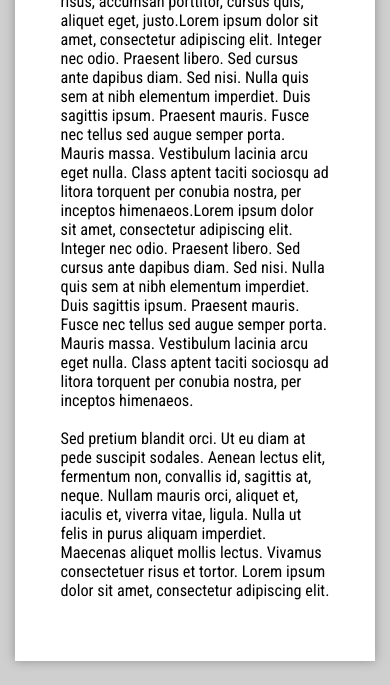
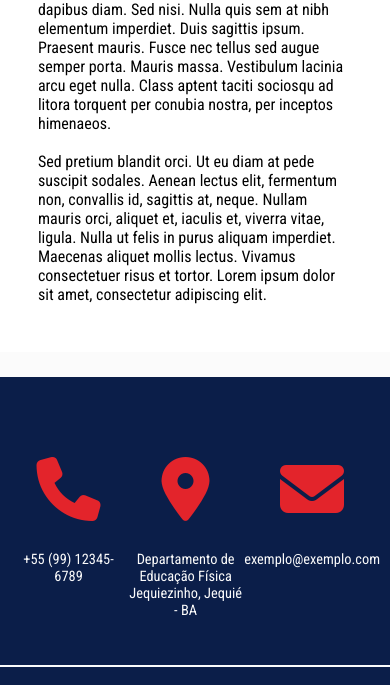
Before and after one commit to MateusSKV9/sistema-cegesp, a plain HTML site: page pages/noticias/noticia_modelo.html in a window 390 px wide. Shown: the part 1833-2518 px from the top of the page. Drawn offline with Linux system fonts and the light colour scheme; files that its build step writes are made by us from their sources.

Commit message:
Fix: Estilos de noticiaModelo

```diff
--- a/pages/noticias/noticia_modelo.html
+++ b/pages/noticias/noticia_modelo.html
@@ -7,8 +7,8 @@
 		<link rel="stylesheet" href="/styles/global.css" />
 		<link rel="stylesheet" href="/styles/footer/footer.css" />
 		<link rel="stylesheet" href="/styles/header/header.css" />
-		<link rel="stylesheet" href="/styles/noticia_modelo/noticia_modelo.css" />
-		<link rel="stylesheet" href="/styles/noticia_modelo/noticia_modelo_phone.css" />
+		<link rel="stylesheet" href="/styles/noticiaModelo/noticia_modelo.css" />
+		<link rel="stylesheet" href="/styles/noticiaModelo/noticia_modelo_phone.css" />
 		<link rel="stylesheet" href="/styles/media-queries/medias-queries.css" />
 		<link rel="stylesheet" href="https://cdnjs.cloudflare.com/ajax/libs/font-awesome/6.5.0/css/all.min.css" />
 		<link rel="stylesheet" href="https://use.fontawesome.com/releases/v5.15.4/css/fontawesome.css" />
--- a/styles/noticiaModelo/noticia_modelo_phone.css
+++ b/styles/noticiaModelo/noticia_modelo_phone.css
@@ -1,28 +1,13 @@
 @media (max-width: 600px) {
-    * {
-      font-size: 4.16vw;
-    }
-
-    body {
-      width: 100%;
-      max-width: 312vw;
-      margin: 0 auto;
-      background-color: #cfcfcf;
-      padding: 0 3.9vw;
-      box-sizing: border-box;
-    }
 
   main {
     width: 100%;
-      max-width: 312vw;
-      margin: 0 auto;
-      padding: 5.2vw 3.9vw;
+    padding: 2vw;
     display: flex;
     flex-direction: column;
     align-items: center;
     justify-content: center;
     background-color: white;
-      box-shadow: #909090 0px 0px 2.6vw;
     box-sizing: border-box;
   }
 
--- a/styles/publicacoes/publicacoes.css
+++ b/styles/publicacoes/publicacoes.css
@@ -81,7 +81,7 @@ form input::placeholder {
 
 .result-item {
 	min-height: 350px;
-	padding: 20px;
+	padding: 40px;
 	background-color: #fff;
     border-radius: 10px;
     box-shadow: 0 4px 6px rgba(0, 0, 0, 0.1);
```
Also changed, not shown: pages/publicacoes.html (+1 -1 lines). Lines whose indentation alone changed are shown as unchanged.
